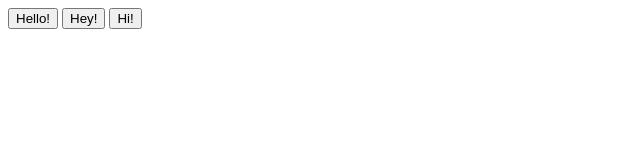
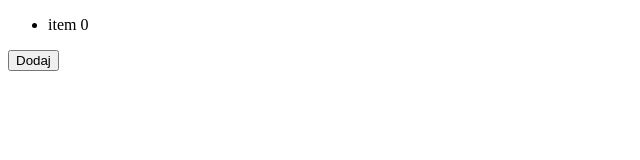
Before and after one commit to Gwiazdopatrznia/zadanie_9_6, a website: page index.html in a window 1280 px wide. Shown: the whole page, without its empty margins (0-640 px from the left). Drawn offline with nearby package versions, Linux system fonts and the light colour scheme; files that its build step writes are made by us from their sources.

Commit message:
Add index.html

```diff
--- a/index.html
+++ b/index.html
@@ -9,9 +9,12 @@
 	</head>
 	<body>
 		<div>
-			<button class="button">Hello!</button>
-			<button class="button">Hey!</button>
-			<button class="button">Hi!</button>
+			<ul id="list">
+				<li>item 0</li>
+			</ul>
+			<button id="addElem">
+  				Dodaj
+			</button>
 		</div>
 		<script type="text/javascript" src="js/scripts.js"></script>
 	</body>
```
